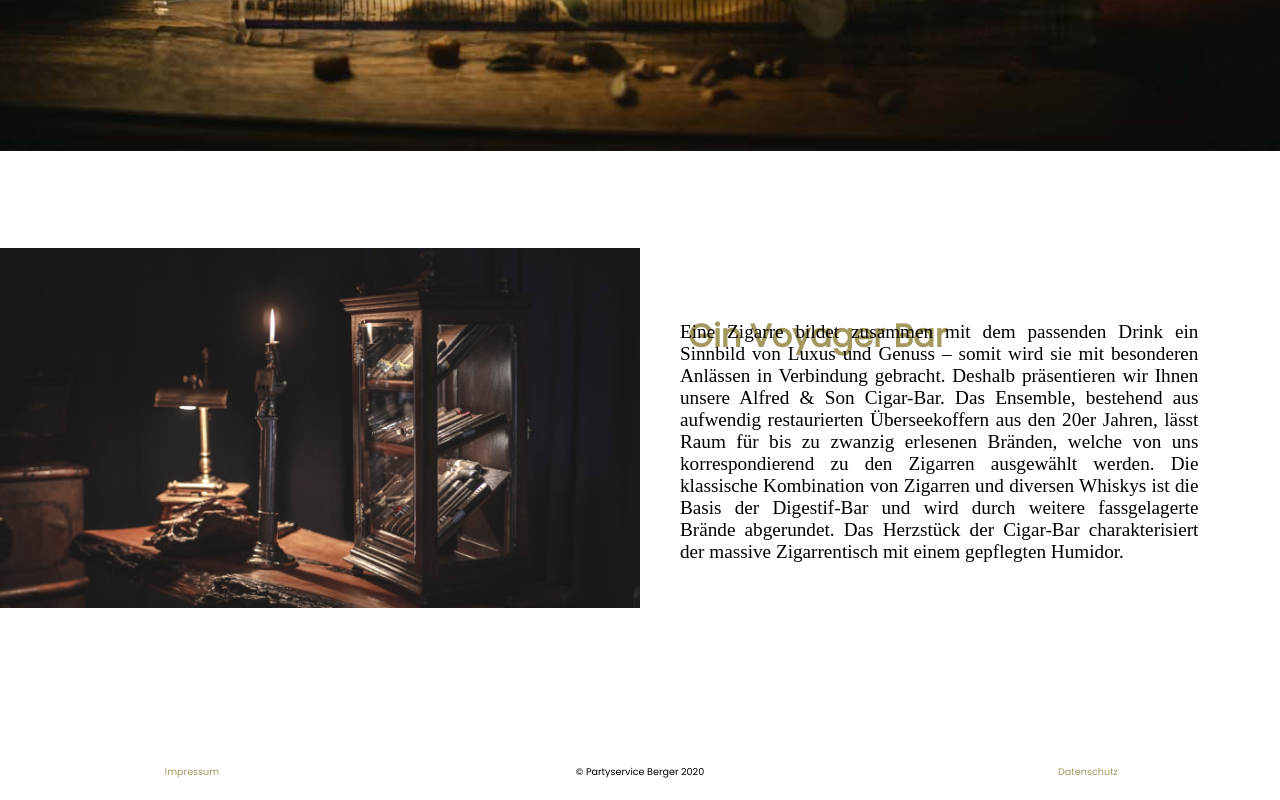
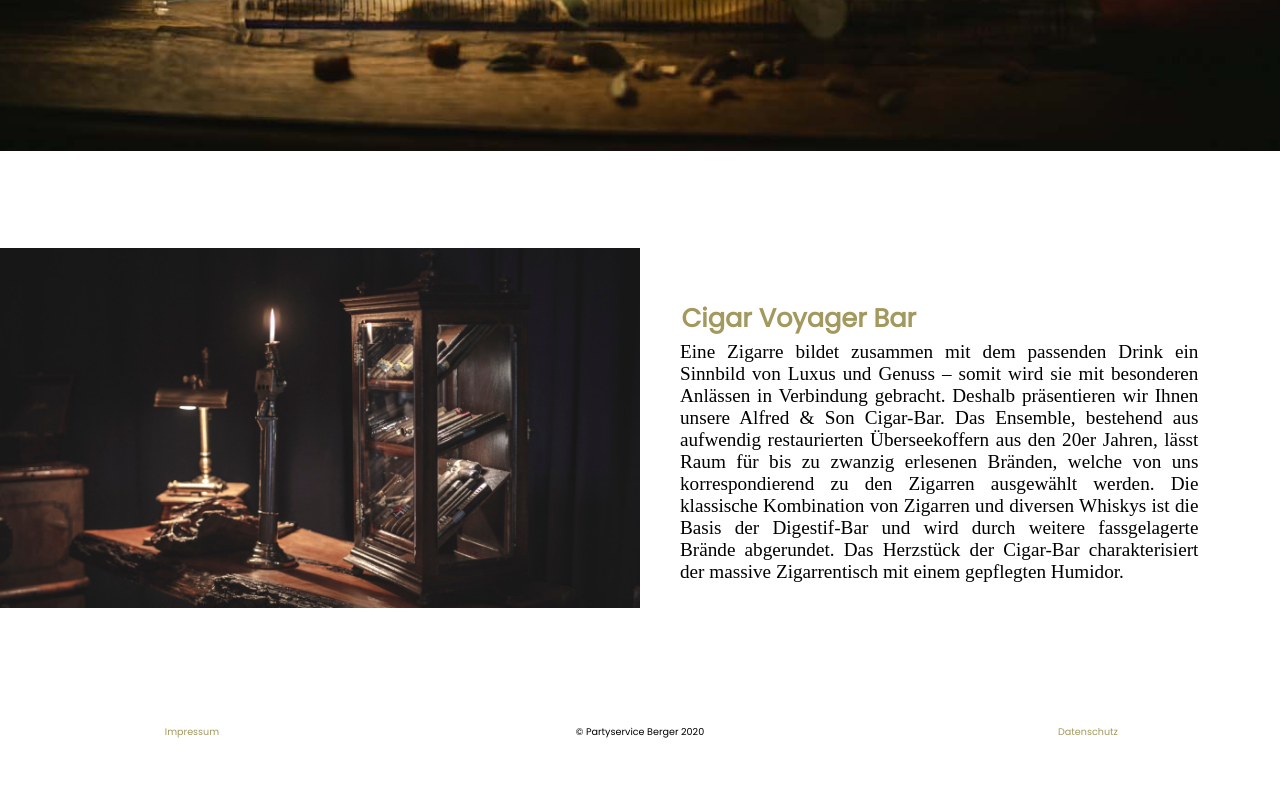
Before and after one commit to juliabrchrdt/partyserviceberger, a Gatsby site: page /ausstattung in a window 1280 px wide. Shown: the part 648-1448 px from the top of the page. After the commit the page ends 1408 px from the top, so only its background shows below. Built offline with nearby package versions, Linux system fonts and the light colour scheme; Gatsby itself is replaced by a stand-in of ours; a web font is replaced by a local one.

Commit message:
Fontsize Anpassung

```diff
--- a/src/components/04_TextBox/Textbox.module.scss
+++ b/src/components/04_TextBox/Textbox.module.scss
@@ -19,7 +19,7 @@
     margin-top: 2em;
     font-family: $fontTitle;
     color: $gold;
-    font-size: 1.8em;
+    font-size: 4vw;
     text-align: center;
     grid-row: 1/2;
     justify-self: center;
@@ -56,19 +56,19 @@
 @media (min-width: 70em) {
   .textbox {
     grid-template-columns: 50% 50%;
-    grid-template-rows: 12vh 50vh 12vh;
+    grid-template-rows: 12vh 10vh 35vh 12vh;
     grid-column-gap: 1em;
 
     &__content {
       grid-column: 2/3;
-      grid-row: 2/3;
+      grid-row: 3/4;
       margin-left: 1.5em;
     }
 
     &__title {
       grid-column: 2/3;
       grid-row: 2/3;
-      font-size: 2em;
+      font-size: 2vw;
       align-self: start;
       justify-self: start;
       margin-left: 1em;
@@ -87,8 +87,10 @@
       overflow: hidden;
       visibility: visible;
       position: relative;
-      grid-row: 2/3;
+      grid-row: 2/4;
       grid-column: 1/2;
+      align-self: center;
+      justify-self: center;
     }
   }
 }
--- a/src/pages/ausstattung.js
+++ b/src/pages/ausstattung.js
@@ -7,7 +7,7 @@ export default () => (
   <Layout>
     <Header alt={"header"}  filename={"ausstattung.jpg"} title={"Ausstattung & Specials"}  styling={{height: "111%"}}/>
     <TextBox
-      title={"Gin Voyager Bar"}
+      title={"Cigar Voyager Bar"}
       text={`Eine Zigarre bildet zusammen mit dem passenden Drink ein Sinnbild von Luxus und Genuss – somit wird sie mit besonderen Anlässen in Verbindung gebracht.
 
 Deshalb präsentieren wir Ihnen unsere Alfred & Son Cigar-Bar. Das Ensemble, bestehend aus aufwendig restaurierten Überseekoffern aus den 20er Jahren, lässt Raum für bis zu zwanzig erlesenen Bränden, welche von uns korrespondierend zu den Zigarren ausgewählt werden. Die klassische Kombination von Zigarren und diversen Whiskys ist die Basis der Digestif-Bar und wird durch weitere fassgelagerte Brände abgerundet. Das Herzstück der Cigar-Bar charakterisiert der massive Zigarrentisch mit einem gepflegten Humidor.`}
```
